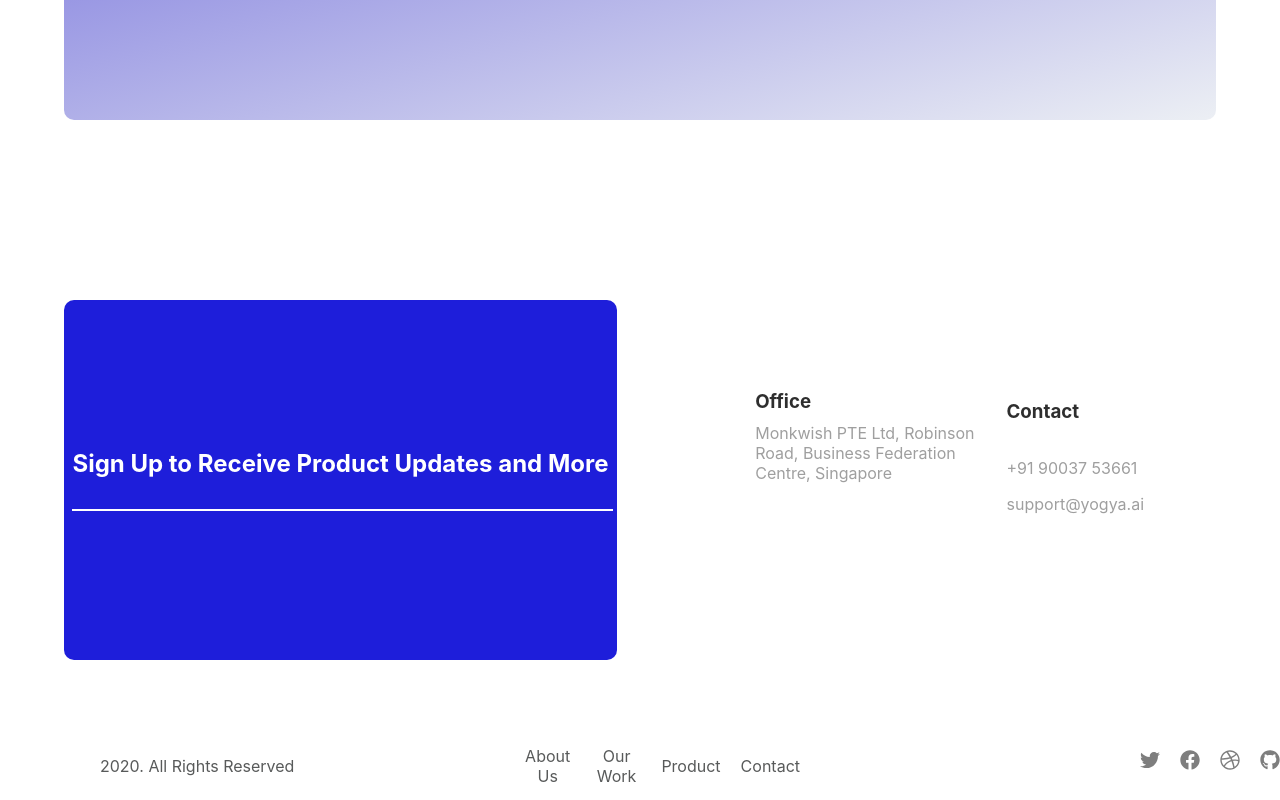
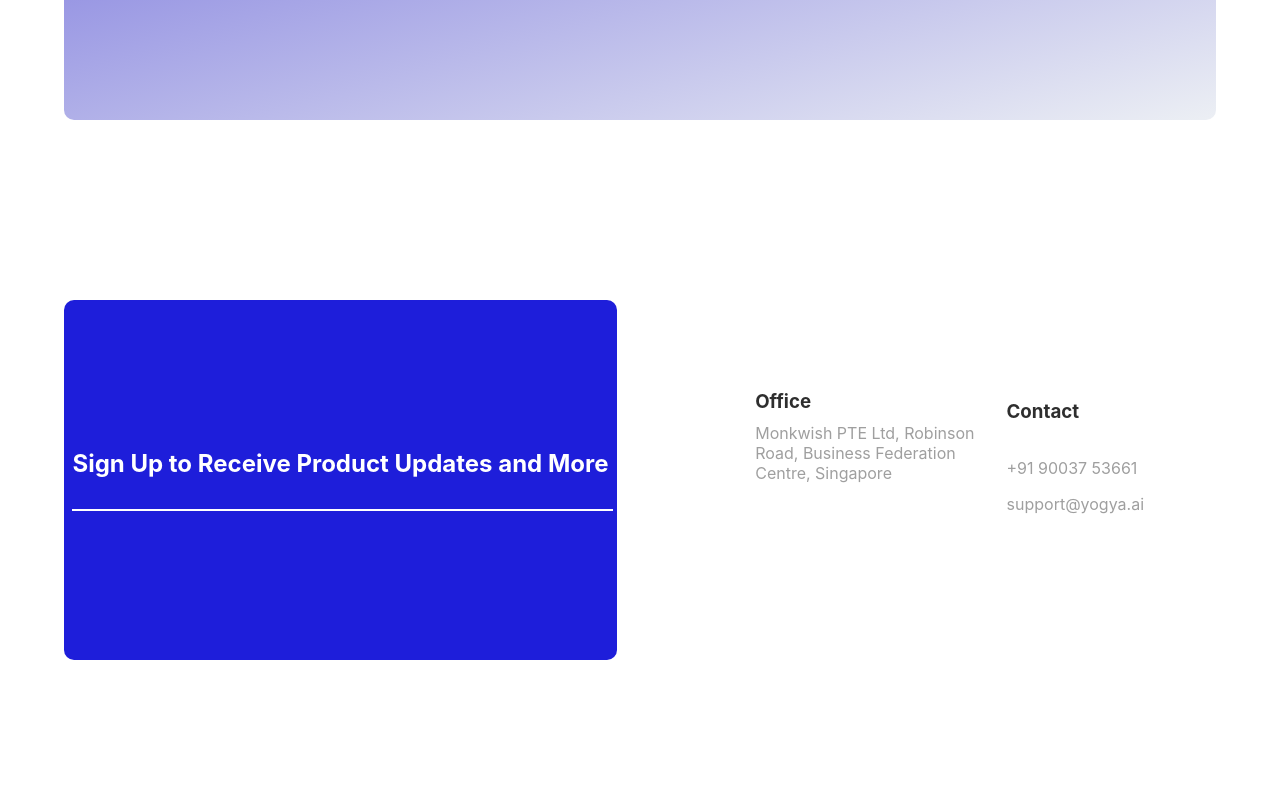
Before and after one commit to shaln07dj/web-crawler, a React (Create React App) app in the folder web_crawler/front-end/: page / in a window 1280 px wide. Shown: the part 3000-3800 px from the top of the page. Built offline with nearby package versions, Linux system fonts and the light colour scheme; no server answers.

Commit message:
updated ContactUs COmponent

```diff
--- a/web_crawler/front-end/src/components/ContactUs.jsx
+++ b/web_crawler/front-end/src/components/ContactUs.jsx
@@ -54,9 +54,7 @@ const ContactUs = () => {
         </div>
 
     </div>
-    <div style={{"marginTop":"-70px"}}>
-       <Footer/>
-    </div>
+
 
     </>
   )
```
